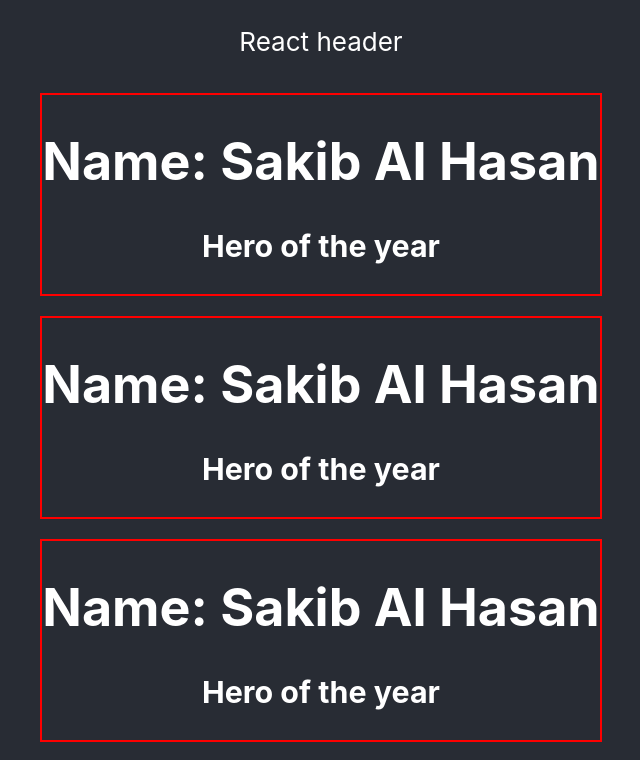
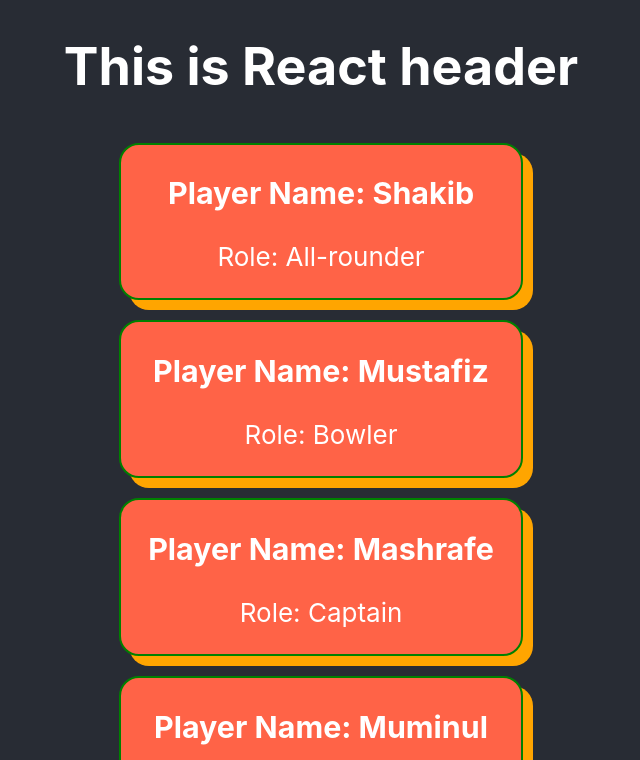
Before and after one commit to akiltipu/react-core-concepts, a React (Create React App) app: page / in a window 1280 px wide. Shown: the top 760 px of the page, without its empty margins (319-959 px from the left). Built offline with nearby package versions, Linux system fonts and the light colour scheme.

Commit message:
Learned Basic props

```diff
--- a/src/App.js
+++ b/src/App.js
@@ -3,30 +3,35 @@ import logo from './logo.svg';
 import './App.css';
 
 function App() {
+  const players = ['Shakib', 'Mustafiz', 'Mashrafe', 'Muminul'];
   return (
     <div className="App">
       <header className="App-header">
-        <p>React header </p>
-        <Person></Person>
-        <Person></Person>
-        <Person></Person>
-        <Person></Person>
-
+        <h1>This is React header</h1>
+        <Player name={players[0]} role="All-rounder"></Player>
+        <Player name={players[1]} role="Bowler"></Player>
+        <Player name={players[2]} role="Captain"></Player>
+        <Player name={players[3]} role="Batsman"></Player>
       </header>
     </div>
   );
 }
-function Person(){
-  const personStyle = {
-    border: '2px solid red',
-    margin: '10px'
-  }
+const PlayerStyle = {
+  border: '2px solid green',
+  width: '400px',
+  margin: '10px',
+  borderRadius: '20px',
+  backgroundColor: 'tomato',
+  boxShadow: '10px 10px orange'
+}
+
+function Player(props){
   return(
-  <div style={personStyle}>
-    <h1>Name: Sakib Al Hasan</h1>
-    <h3>Hero of the year</h3>
-  </div>
-  );
+    <div style={PlayerStyle}>
+      <h3>Player Name: {props.name} </h3>
+      <p>Role: {props.role} </p>
+    </div>
+  )
 }
 
 export default App;
```
